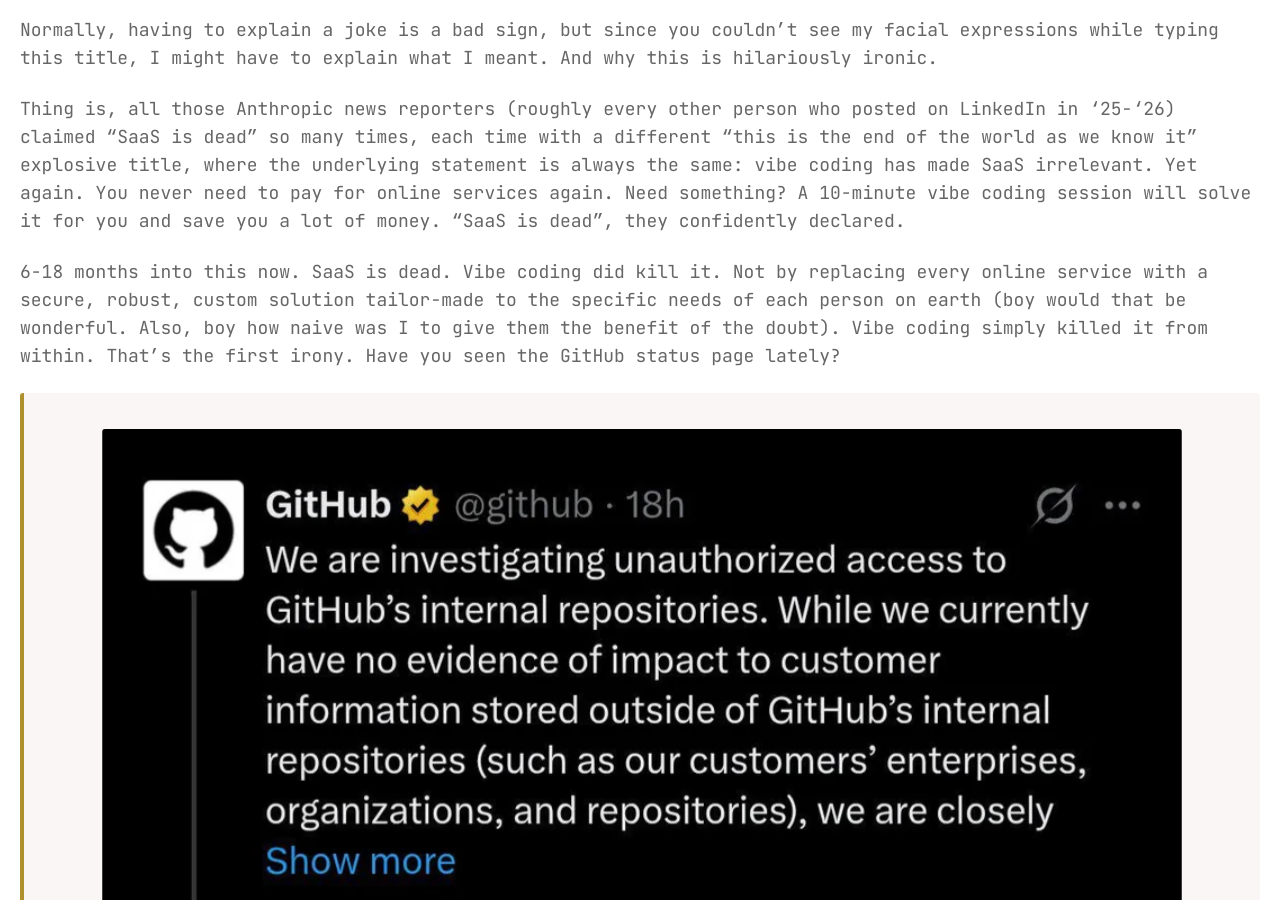
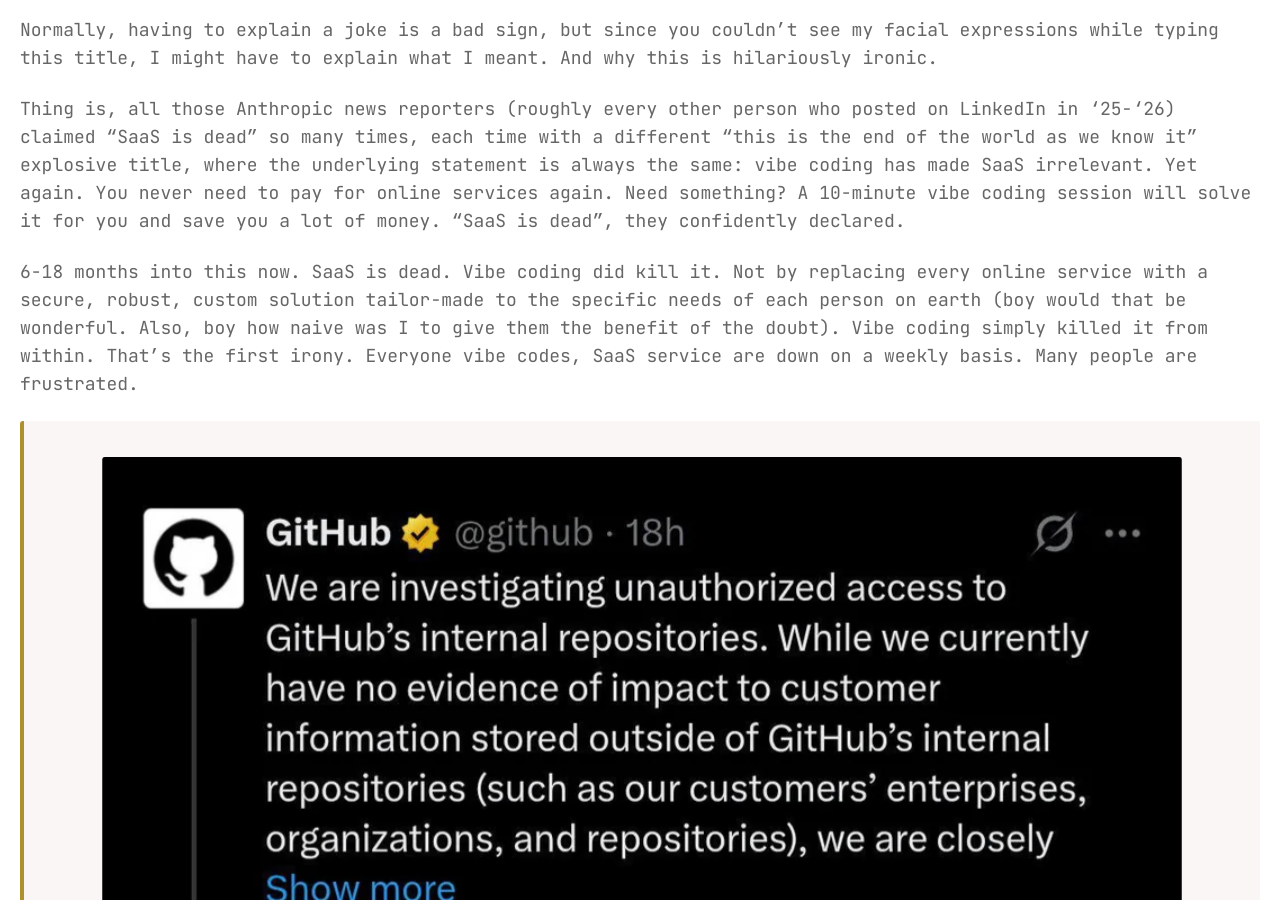
Before and after one commit to avivcarmis/avivcarmis.github.io, a Jekyll site: the page built from _posts/2026-07-16-saas-is-dead.markdown, in a window 1280 px wide and 900 px high, scrolled down 1340 px. Built offline with Jekyll 4.4.1, drawn with Linux system fonts in a browser that asks for light colours; comment, search, counter and statistics services are not loaded.

Commit message:
fix wording

```diff
--- a/_posts/2026-07-16-saas-is-dead.markdown
+++ b/_posts/2026-07-16-saas-is-dead.markdown
@@ -21,7 +21,7 @@
 
 Thing is, all those Anthropic news reporters (roughly every other person who posted on LinkedIn in '25-'26) claimed "SaaS is dead" so many times, each time with a different "this is the end of the world as we know it" explosive title, where the underlying statement is always the same: vibe coding has made SaaS irrelevant. Yet again. You never need to pay for online services again. Need something? A 10-minute vibe coding session will solve it for you and save you a lot of money. "SaaS is dead", they confidently declared.
 
-6-18 months into this now. SaaS is dead. Vibe coding did kill it. Not by replacing every online service with a secure, robust, custom solution tailor-made to the specific needs of each person on earth (boy would that be wonderful. Also, boy how naive was I to give them the benefit of the doubt). Vibe coding simply killed it from within. That's the first irony. Have you seen the GitHub status page lately?
+6-18 months into this now. SaaS is dead. Vibe coding did kill it. Not by replacing every online service with a secure, robust, custom solution tailor-made to the specific needs of each person on earth (boy would that be wonderful. Also, boy how naive was I to give them the benefit of the doubt). Vibe coding simply killed it from within. That's the first irony. Everyone vibe codes, SaaS service are down on a weekly basis. Many people are frustrated.
 
 ![Shoutout to @anshuc on Twitter for this punchline I literally LOLed at: "how did the attackers find a large enough uptime window to get in?"](/images/posts/saas-is-dead/github-uptime-roast.png)
 
```
